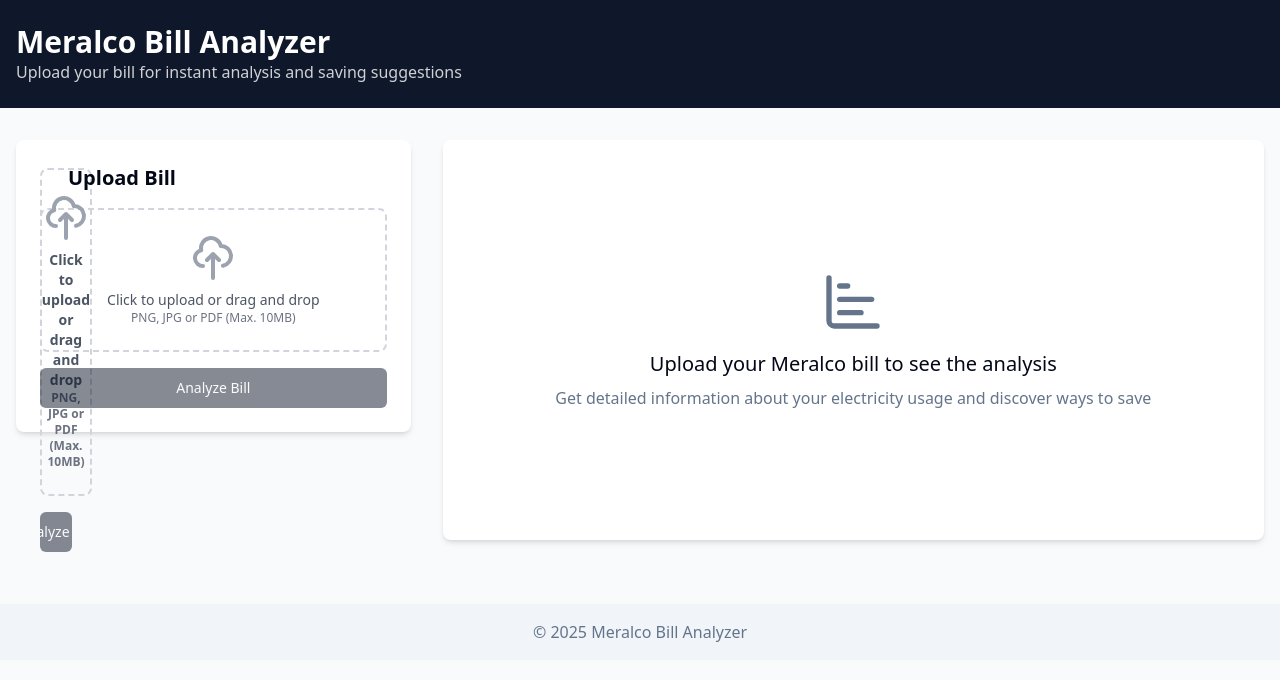
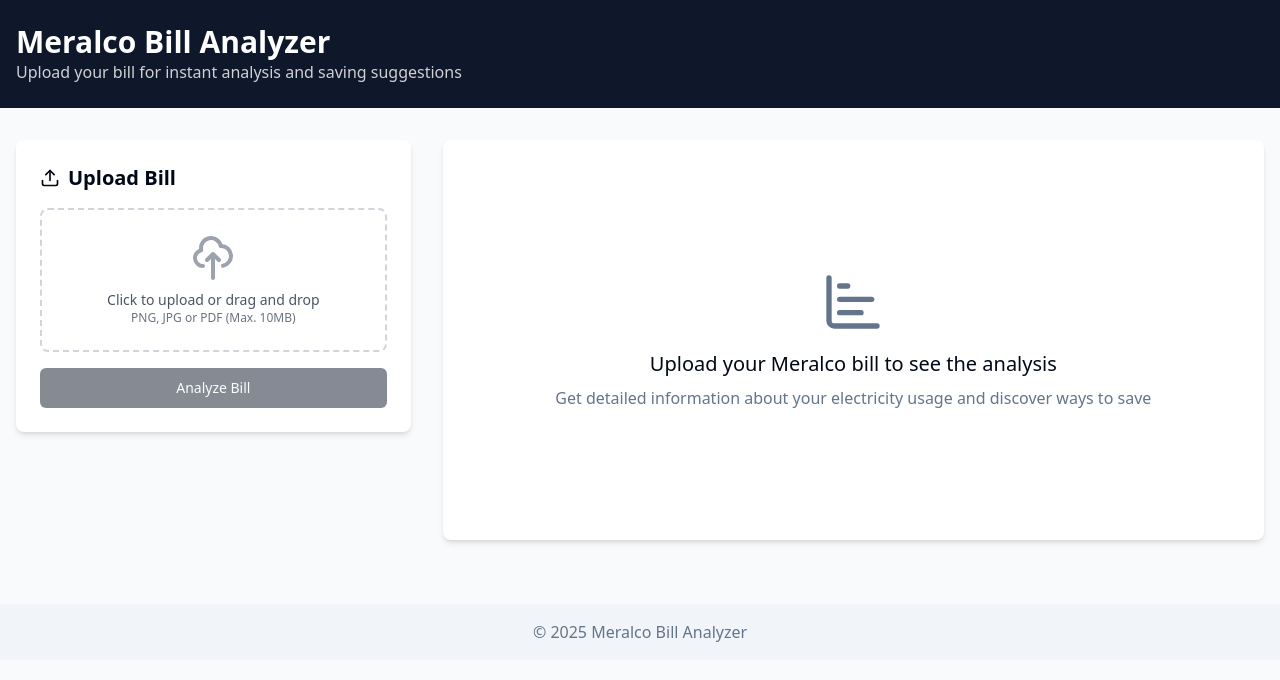
Before and after one commit to balungcas/bill-whisperer-insights-hub-29, a React (Vite) app: page / in a window 1280 px wide. Shown: the top 680 px of the page. Built offline with nearby package versions, Linux system fonts and the light colour scheme.

Commit message:
Fix: Bill upload and analysis
Fixes the bill upload and analysis functionality.

```diff
--- a/src/pages/Index.tsx
+++ b/src/pages/Index.tsx
@@ -7,7 +7,7 @@ import { BillChart } from "@/components/bill/BillChart";
 import { Suggestions } from "@/components/suggestions/Suggestions";
 import { BillData } from "@/types/bill";
 import { Alert, AlertDescription } from "@/components/ui/alert";
-import { ChartBar, Info } from "lucide-react";
+import { ChartBar, Info, Upload as UploadIcon } from "lucide-react";
 import { toast } from "@/components/ui/sonner";
 
 const Index = () => {
@@ -46,7 +46,7 @@ const Index = () => {
           <div className="lg:col-span-1">
             <div className="bg-white rounded-lg shadow-md p-6">
               <h2 className="text-xl font-semibold mb-4 flex items-center gap-2">
-                <Upload className="h-5 w-5" />
+                <UploadIcon className="h-5 w-5" />
                 Upload Bill
               </h2>
 
@@ -55,6 +55,7 @@ const Index = () => {
                 onBillProcessed={handleBillProcessed}
                 onError={handleError}
                 isProcessing={isProcessing}
+                className=""
               />
 
               {error && (
```
